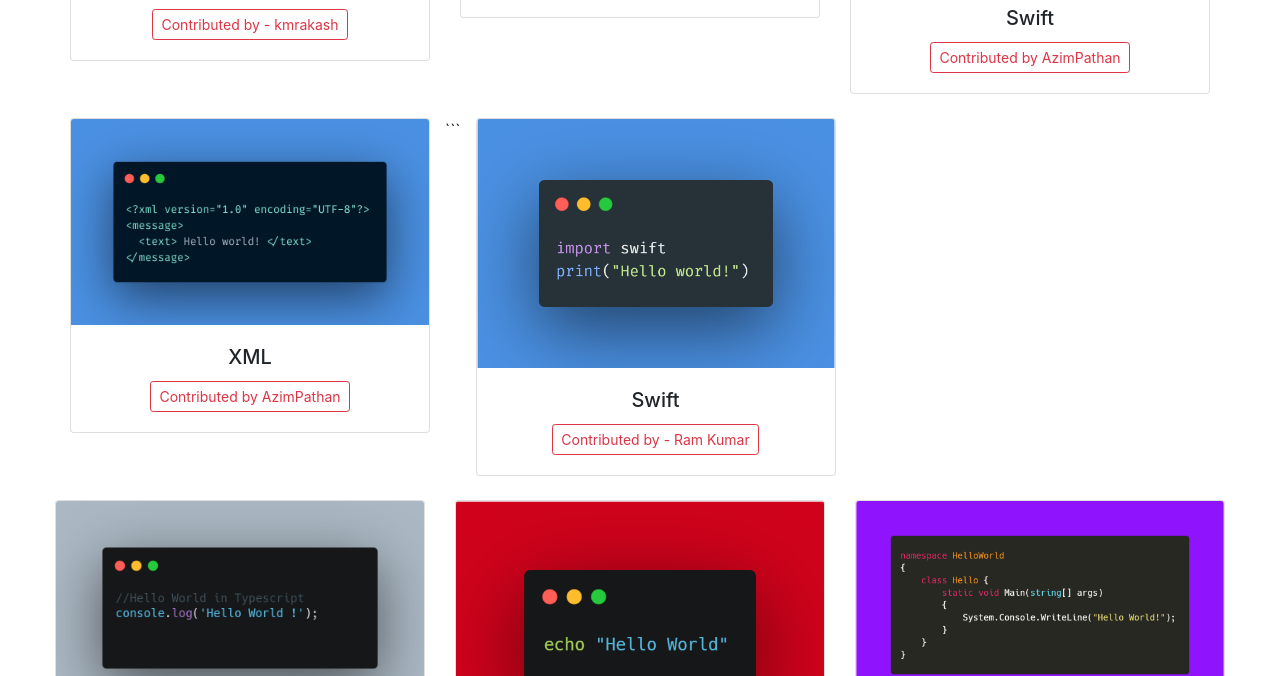
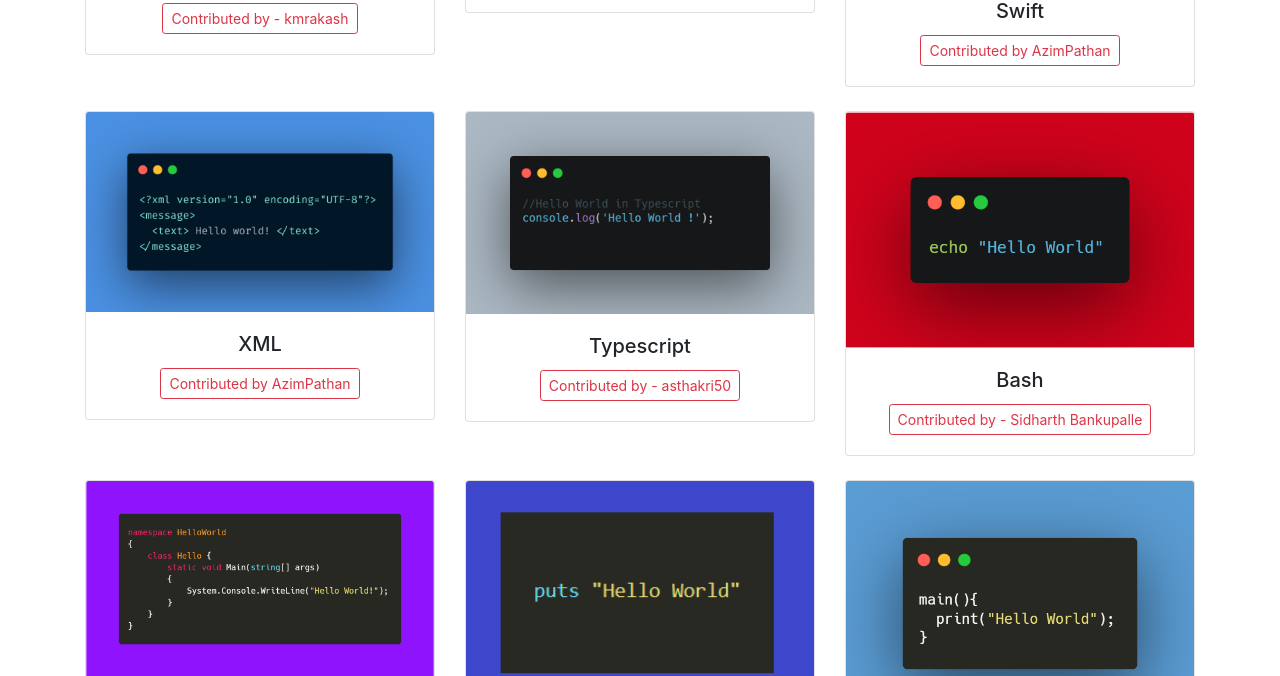
Before and after one commit to krimanisha/HELLO_WORLD, a plain HTML site: page index.html in a window 1280 px wide. Shown: the part 480-1156 px from the top of the page. Drawn offline with nearby package versions, Linux system fonts and the light colour scheme; a script that the page names is missing.

````diff
--- a/index.html
+++ b/index.html
@@ -40,8 +40,6 @@
                     <div class="h2">No results found</div>
                     <div>Try another keyword?</div>
                 </div>
-                <div class="row list">
-
 
                 <div class="row list">
                     <div class="col-lg-4 mb-4" data-lang="javascript">
@@ -58,7 +56,7 @@
                         </div>
                     </div>
 
-                    <div class="col-lg-4 mb-4">
+                    <div class="col-lg-4 mb-4" data-lang="solidity">
 		                <div class="card">
 		                    <img class="card-img-top" src="./images/solidity.png" alt="solidity">
 		                    <div class="card-body">
@@ -70,9 +68,9 @@
 		                </div>
 		            </div>
 
-		            <div class="col-lg-4 mb-4">
+                    <div class="col-lg-4 mb-4" data-lang="swift">
                         <div class="card">
-		                    <img class="card-img-top" src="./images/swift.png" alt="solidity">
+                            <img class="card-img-top" src="./images/swift.png" alt="swift">
                             <div class="card-body">
                                 <h5 class="card-title text-center">Swift</h5>
                                 <div class="col text-center">
@@ -82,9 +80,9 @@
                         </div>
                     </div>
 
-                    <div class="col-lg-4 mb-4">
+		            <div class="col-lg-4 mb-4" data-lang="xml">
 		                <div class="card">
-                            <img class="card-img-top" src="./images/xml.png" alt="solidity">
+		                    <img class="card-img-top" src="./images/xml.png" alt="xml">
 		                    <div class="card-body">
 		                        <h5 class="card-title text-center">XML</h5>
 		                        <div class="col text-center">
@@ -96,22 +94,6 @@
 
                     <!-- Write Your Code From Here , Please run once locally to know if everything is good -->
 
-
-```
- <div class="col-lg-4 mb-4" data-lang="Swift">
-                <div class="card">
-                    <img class="card-img-top" src="./images/Swift.png" alt="Swift"/>
-                    <div class="card-body">
-                        <h5 class="card-title text-center">Swift</h5>
-                        <div class="col text-center">
-                        <a href="https://github.com/rampotter10" class="btn btn-outline-danger btn-sm">Contributed by -
-                          Ram Kumar</a>
-                        </div>
-                    </div>
-                </div>
-            </div>
-            <div id="cards">
-                <div class="row list">
                     <div class="col-lg-4 mb-4" data-lang="typescript">
                         <div class="card">
                             <img class="card-img-top" src="./images/typescript.png" alt="" />
````
Lines whose indentation alone changed are shown as unchanged.
